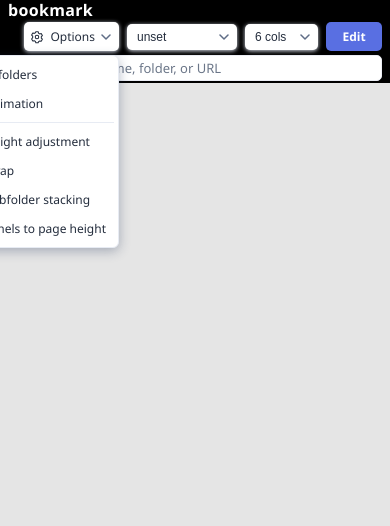
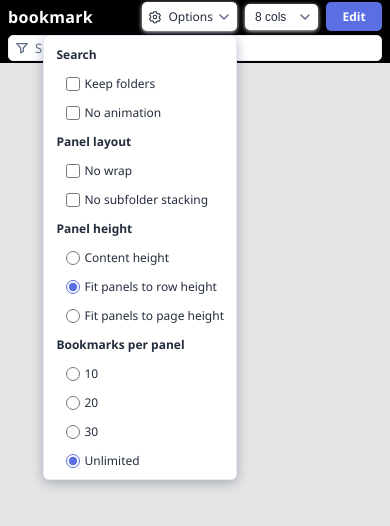
Before and after one commit to taizod1024/chrome-bookmark-extension, a browser extension: page extension/index.html in a window 390 px wide. Both pictures are taken after a click on the heading "Options". Drawn offline with Linux system fonts and the light colour scheme.

Commit message:
feat: update layout options to support 4/8/12 columns and enhance panel height settings

```diff
--- a/extension/app.js
+++ b/extension/app.js
@@ -14,8 +14,9 @@ let busy = false;
 const rowOptions = [10, 20, 30, 0];
 let maxRows = rowOptions.includes(Number(localStorage.getItem("maxRows"))) ? Number(localStorage.getItem("maxRows")) : 0;
 const storedColumns = Number(localStorage.getItem("columns"));
-const columnOptions = [3, 6, 10];
-let columns = [2, 4].includes(storedColumns) ? 3 : columnOptions.includes(storedColumns) ? storedColumns : 6;
+const columnOptions = [4, 8, 12];
+const legacyColumns = { 2: 4, 3: 4, 6: 8, 10: 12 };
+let columns = columnOptions.includes(storedColumns) ? storedColumns : legacyColumns[storedColumns] || 8;
 
 let statusTimer;
 function showStatus(message, isError = false) {
@@ -38,10 +39,17 @@ function element(tag, className, text) {
 function setMaxRows(value) {
   maxRows = value;
   localStorage.setItem("maxRows", String(value));
-  document.body.classList.toggle("limit-rows", value > 0);
-  document.body.style.setProperty("--max-rows", String(value));
-  $("#rows-select").value = String(value);
+  updateMaxRowsControl();
   updateScrollbar();
+}
+
+function updateMaxRowsControl() {
+  const fitPanelHeight = document.body.classList.contains("fit-panel-height");
+  const effectiveMaxRows = fitPanelHeight ? 0 : maxRows;
+  document.body.classList.toggle("limit-rows", effectiveMaxRows > 0);
+  document.body.style.setProperty("--max-rows", String(effectiveMaxRows));
+  for (const value of rowOptions) $(`#rows-${value}`).checked = value === maxRows;
+  $("#rows-options").disabled = fitPanelHeight;
 }
 
 function setColumns(value) {
@@ -511,7 +519,12 @@ function render() {
   empty.textContent = "No matching bookmarks.";
 }
 
-$("#rows-select").addEventListener("change", (event) => setMaxRows(Number(event.target.value)));
+for (const value of rowOptions) {
+  const radio = $(`#rows-${value}`);
+  radio.addEventListener("change", () => {
+    if (radio.checked) setMaxRows(value);
+  });
+}
 $("#columns-select").addEventListener("change", (event) => setColumns(Number(event.target.value)));
 $("#edit-toggle").addEventListener("click", (event) => {
   editing = !editing;
@@ -544,9 +557,7 @@ for (const name of ["onCreated", "onRemoved", "onChanged", "onMoved", "onChildre
 for (const [id, key, className, fallback] of [
   ["#flag-no-wrap", "noWrap", "no-wrap", false],
   ["#flag-keep-folders", "keepFolders", "keep-folders", false],
-  ["#flag-no-height-adjustment", "noHeightAdjustment", "no-height-adjustment", false],
   ["#flag-no-animation", "noAnimation", "no-animation", false],
-  ["#flag-fit-panel-height", "fitPanelHeight", "fit-panel-height", false],
   ["#flag-no-subfolder-stacking", "noSubfolderStacking", "no-subfolder-stacking", false],
 ]) {
   const checkbox = $(id);
@@ -561,6 +572,28 @@ for (const [id, key, className, fallback] of [
     render();
   });
 }
+const initialHeightMode = localStorage.getItem("fitPanelHeight") === "true"
+  ? "page" : localStorage.getItem("noHeightAdjustment") === "true" ? "content" : "row";
+function setPanelHeight(mode) {
+  const fitPage = mode === "page";
+  const contentHeight = mode === "content";
+  localStorage.setItem("fitPanelHeight", String(fitPage));
+  localStorage.setItem("noHeightAdjustment", String(contentHeight));
+  document.body.classList.toggle("fit-panel-height", fitPage);
+  document.body.classList.toggle("no-height-adjustment", contentHeight);
+  updateMaxRowsControl();
+  updatePagePanelHeight();
+  updateScrollbar();
+  render();
+}
+for (const mode of ["content", "row", "page"]) {
+  const radio = $(`#height-${mode}`);
+  radio.checked = mode === initialHeightMode;
+  radio.addEventListener("change", () => {
+    if (radio.checked) setPanelHeight(mode);
+  });
+}
+setPanelHeight(initialHeightMode);
 updatePagePanelHeight();
 window.addEventListener("resize", () => {
   updatePagePanelHeight();
--- a/extension/index.html
+++ b/extension/index.html
@@ -27,25 +27,35 @@
           <span>Options</span>
         </summary>
         <div class="options-list" role="group" aria-label="Options">
-          <label class="flag"><input id="flag-keep-folders" type="checkbox"><span>Keep folders</span></label>
-          <label class="flag"><input id="flag-no-animation" type="checkbox"><span>No animation</span></label>
-          <hr class="options-separator">
-          <label class="flag"><input id="flag-no-height-adjustment" type="checkbox"><span>No height adjustment</span></label>
-          <label class="flag"><input id="flag-no-wrap" type="checkbox"><span>No wrap</span></label>
-          <label class="flag"><input id="flag-no-subfolder-stacking" type="checkbox"><span>No subfolder stacking</span></label>
-          <label class="flag"><input id="flag-fit-panel-height" type="checkbox"><span>Fit panels to page height</span></label>
+          <div class="option-group" role="group" aria-labelledby="search-options-label">
+            <div id="search-options-label" class="option-group-title">Search</div>
+            <label class="flag"><input id="flag-keep-folders" type="checkbox"><span>Keep folders</span></label>
+            <label class="flag"><input id="flag-no-animation" type="checkbox"><span>No animation</span></label>
+          </div>
+          <div class="option-group" role="group" aria-labelledby="panel-layout-label">
+            <div id="panel-layout-label" class="option-group-title">Panel layout</div>
+            <label class="flag"><input id="flag-no-wrap" type="checkbox"><span>No wrap</span></label>
+            <label class="flag"><input id="flag-no-subfolder-stacking" type="checkbox"><span>No subfolder stacking</span></label>
+          </div>
+          <div class="option-group" role="radiogroup" aria-labelledby="panel-height-label">
+            <div id="panel-height-label" class="option-group-title">Panel height</div>
+            <label class="flag"><input id="height-content" name="panel-height" type="radio" value="content"><span>Content height</span></label>
+            <label class="flag"><input id="height-row" name="panel-height" type="radio" value="row"><span>Fit panels to row height</span></label>
+            <label class="flag"><input id="height-page" name="panel-height" type="radio" value="page"><span>Fit panels to page height</span></label>
+          </div>
+          <fieldset id="rows-options" class="option-group">
+            <legend class="option-group-title">Bookmarks per panel</legend>
+            <label class="flag"><input id="rows-10" name="max-rows" type="radio" value="10"><span>10</span></label>
+            <label class="flag"><input id="rows-20" name="max-rows" type="radio" value="20"><span>20</span></label>
+            <label class="flag"><input id="rows-30" name="max-rows" type="radio" value="30"><span>30</span></label>
+            <label class="flag"><input id="rows-0" name="max-rows" type="radio" value="0"><span>Unlimited</span></label>
+          </fieldset>
         </div>
       </details>
-      <select id="rows-select" class="select" aria-label="Bookmarks per panel">
-        <option value="10">10 bookmarks</option>
-        <option value="20">20 bookmarks</option>
-        <option value="30">30 bookmarks</option>
-        <option value="0">unset</option>
-      </select>
       <select id="columns-select" class="select" aria-label="Column selection">
-        <option value="3">3 cols</option>
-        <option value="6">6 cols</option>
-        <option value="10">10 cols</option>
+        <option value="4">4 cols</option>
+        <option value="8">8 cols</option>
+        <option value="12">12 cols</option>
       </select>
       <button id="edit-toggle" class="edit-toggle" type="button" aria-pressed="false">Edit</button>
     </div>
--- a/extension/style.css
+++ b/extension/style.css
@@ -80,7 +80,8 @@ h1 { font-size: 16px; line-height: 1; letter-spacing: .02em; }
 .search:focus-within { outline: 3px solid #8a9ff4; outline-offset: 2px; }
 .controls { display: flex; align-items: center; gap: 8px; flex-shrink: 0; }
 .select { appearance: none; -webkit-appearance: none; margin: 0; border: 0; border-radius: 5px; padding: 6px 24px 6px 10px; background: var(--surface-background) var(--select-arrow-image) no-repeat right 8px center; color: var(--surface-foreground); font-size: 12px; cursor: pointer; box-shadow: 0 1px 4px var(--control-shadow); }
-.select:hover { background-color: var(--select-hover-background); }
+.select:not(:disabled):hover { background-color: var(--select-hover-background); }
+.select:disabled { opacity: .5; cursor: default; }
 .select option { background: var(--surface-background); color: var(--surface-foreground); }
 .edit-toggle { border: 0; border-radius: 5px; padding: 6px 8px; color: white; background: #596fe2; font-size: 12px; font-weight: 600; }
 .edit-toggle { width: var(--toolbar-button-width); margin: 0; padding-right: 12px; padding-left: 12px; }
@@ -114,16 +115,19 @@ body.limit-rows .entries { max-height: calc(var(--max-rows) * 24px + 8px); overf
 .options > summary { display: flex; align-items: center; gap: 6px; padding-left: 6px; list-style: none; }
 .options > summary::-webkit-details-marker { display: none; }
 .options-icon { width: 14px; height: 14px; flex: none; }
-.options-list { position: absolute; right: 0; top: calc(100% + 4px); z-index: 10; min-width: 160px; padding: 4px; background: var(--surface-background); color: var(--surface-foreground); border: 1px solid var(--surface-border); border-radius: 6px; box-shadow: 0 3px 12px var(--status-shadow); }
+.options-list { position: absolute; right: 0; top: calc(100% + 4px); z-index: 10; min-width: 160px; max-height: calc(100vh - 60px); overflow-y: auto; padding: 4px; background: var(--surface-background); color: var(--surface-foreground); border: 1px solid var(--surface-border); border-radius: 6px; box-shadow: 0 3px 12px var(--status-shadow); }
 .flag { display: flex; align-items: center; gap: 4px; font-size: 12px; white-space: nowrap; margin-right: 0; }
-.options-separator { margin: 4px 0; border: 0; border-top: 1px solid var(--surface-border); }
 .options-list .flag { padding: 6px 8px; border-radius: 4px; cursor: pointer; }
 .options-list .flag:hover, .options-list .flag:has(input:focus-visible) { background: var(--entry-hover-background); }
-.options-list .flag input { position: absolute; opacity: 0; pointer-events: none; }
-.options-list .flag::before { content: ""; width: 14px; flex-shrink: 0; text-align: center; }
-.options-list .flag:has(input:checked)::before { content: "\2713"; }
+.options-list .flag input { width: 14px; height: 14px; margin: 0; flex-shrink: 0; accent-color: #596fe2; }
+.option-group { margin: 0; padding: 0; border: 0; min-width: 0; }
+.option-group:disabled { opacity: .5; }
+.option-group:disabled .flag { cursor: default; }
+.options-list .flag:has(input:disabled):hover { background: transparent; }
+.option-group-title { padding: 6px 8px; font-size: 12px; font-weight: 700; }
+.option-group .flag { padding-left: 18px; }
 body:not(.no-wrap) .panel-scrollbar { display: none; }
-body:not(.no-wrap) .panels { grid-auto-flow: row; grid-template-columns: repeat(var(--columns, 6), var(--panel-width, 160px)); overflow-x: hidden; }
+body:not(.no-wrap) .panels { grid-auto-flow: row; grid-template-columns: repeat(var(--columns, 8), var(--panel-width, 160px)); overflow-x: hidden; }
 .entry { display: flex; align-items: center; gap: 4px; min-width: 0; height: 24px; padding: 4px; border-radius: 4px; }
 .entry.editing-entry { padding-top: 2px; padding-bottom: 2px; }
 .entry:hover { background: var(--entry-hover-background); }
```
Also changed, not shown: app.test.js (added, +130 -0 lines), store/description.md (+1 -1 lines), README.md.
